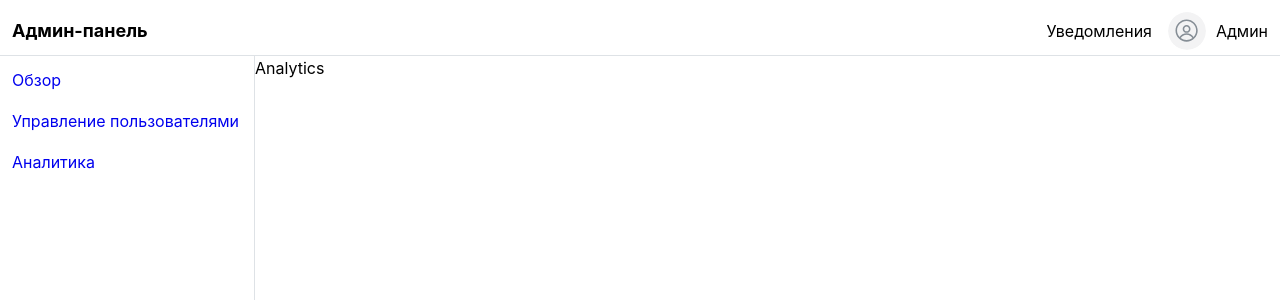
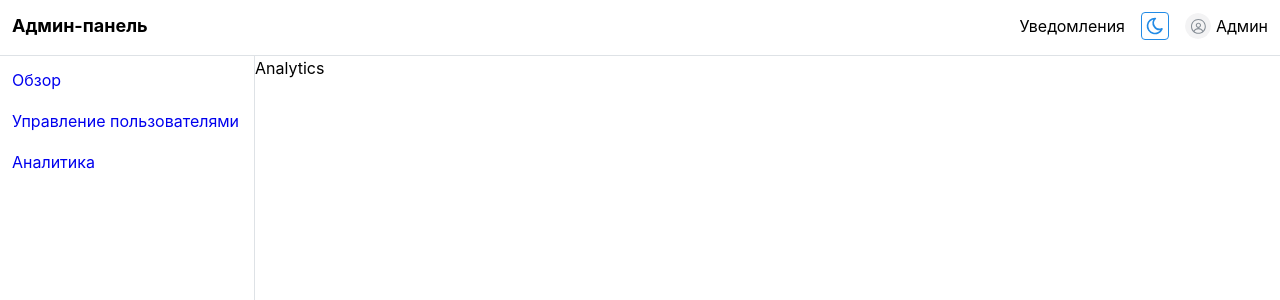
Before and after one commit to M-a-K-s-1-M/neshopify, a React (Vite) app in the folder admin-frontend/: page /analytics in a window 1280 px wide. Shown: the top 300 px of the page. Built offline with nearby package versions, Linux system fonts and the light colour scheme.

Commit message:
Создаст смену темы

```diff
--- a/admin-frontend/package.json
+++ b/admin-frontend/package.json
@@ -12,6 +12,7 @@
   "dependencies": {
     "@mantine/core": "^8.3.6",
     "@mantine/hooks": "^8.3.6",
+    "@tabler/icons-react": "^3.35.0",
     "react": "^19.1.1",
     "react-dom": "^19.1.1",
     "react-router-dom": "^7.9.5",
--- a/admin-frontend/src/widgets/header/index.tsx
+++ b/admin-frontend/src/widgets/header/index.tsx
@@ -1,6 +1,10 @@
-import { Flex, Text, Group, Avatar, Burger } from "@mantine/core"
+import { Flex, Text, Group, Avatar, Burger, Button, useMantineColorScheme, ActionIcon, useMantineTheme } from "@mantine/core"
+import { IconMoon, IconSun } from "@tabler/icons-react";
+
 
 export function Header({ opened, toggle }: { opened: boolean, toggle: () => void }) {
+    const { colorScheme, toggleColorScheme } = useMantineColorScheme();
+
     return (
         <>
             <Flex justify={'space-between'} align={'center'}>
@@ -15,8 +19,16 @@ export function Header({ opened, toggle }: { opened: boolean, toggle: () => void
                 <Group>
                     <Text>Уведомления</Text>
 
-                    <Group gap={'xs'}>
-                        <Avatar />
+                    <ActionIcon variant="outline" onClick={() => toggleColorScheme()}>
+                        {colorScheme === 'dark' ?
+                            <IconSun size={20} />
+                            :
+                            <IconMoon size={20} />
+                        }
+                    </ActionIcon>
+
+                    <Group gap={5} >
+                        <Avatar size={'sm'} />
                         <Text>Админ</Text>
                     </Group>
                 </Group>
```
Also changed, not shown: 1 other file (tests, documents, lock files or other folders).
